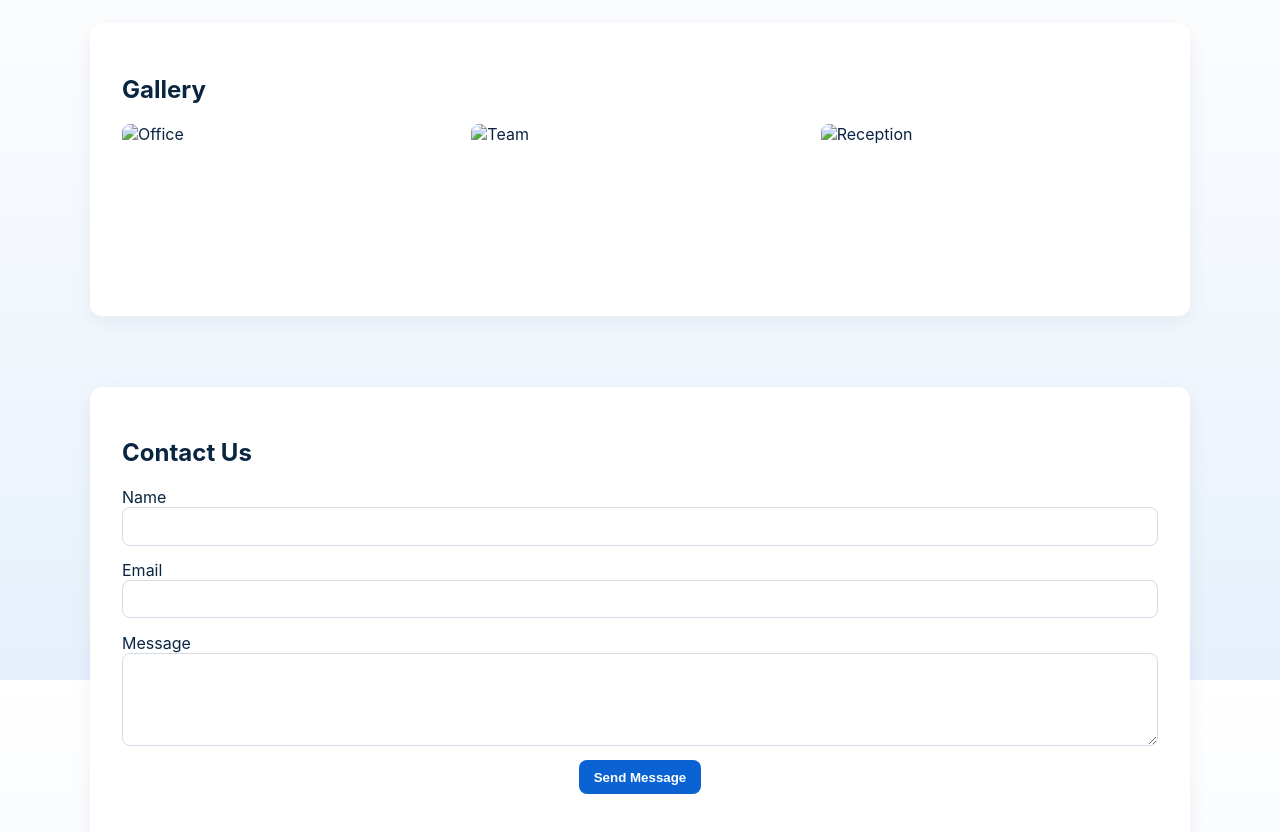
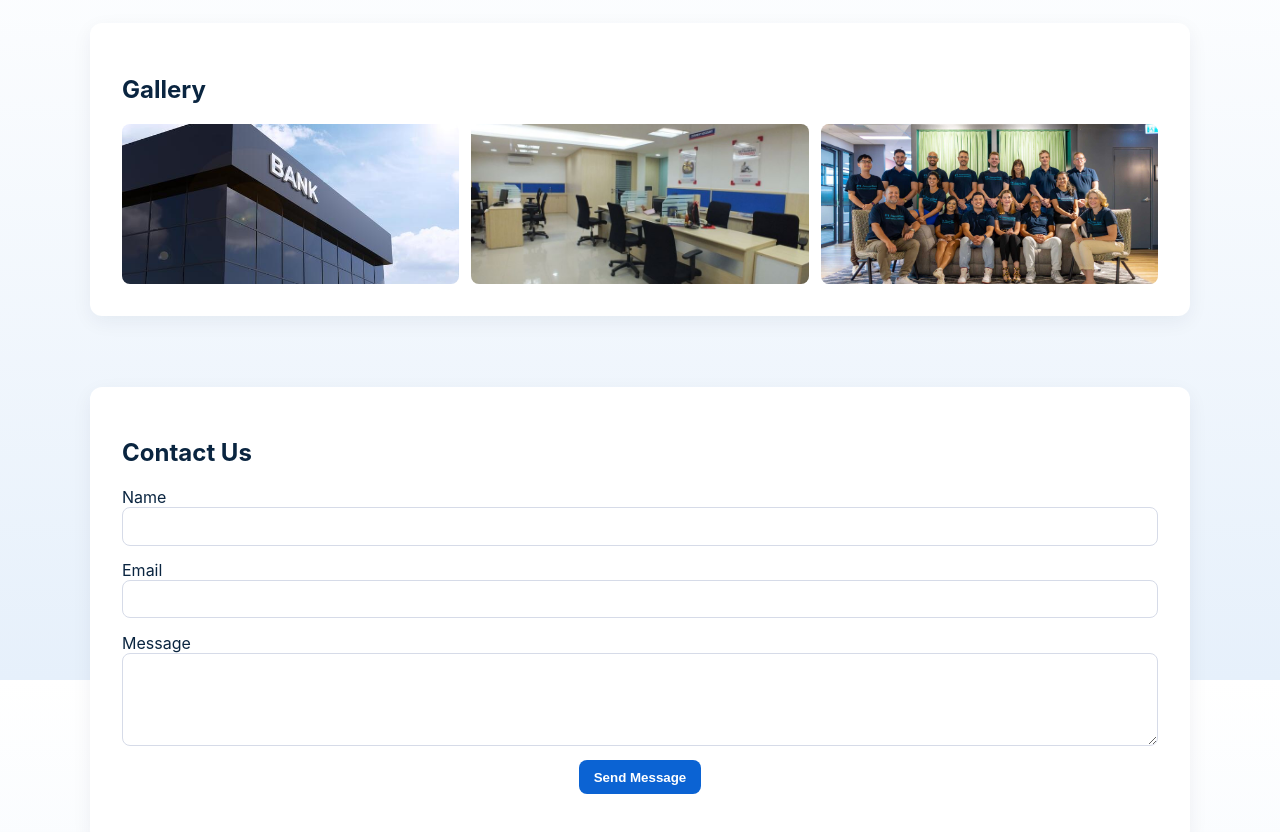
Before and after one commit to kieranbarrameda-coder/CrediSure-Lending-v2, a plain HTML site: page index.html in a window 1280 px wide. Shown: the part 920-1752 px from the top of the page. Drawn offline with Linux system fonts and the light colour scheme.

Commit message:
Update index.html

```diff
--- a/index.html
+++ b/index.html
@@ -68,9 +68,9 @@
       <div class="container content-card">
         <h2>Gallery</h2>
         <div class="gallery-grid" id="galleryGrid">
-          <img src="images/office1.jpg" alt="Office" loading="lazy" />
-          <img src="images/office2.jpg" alt="Team" loading="lazy" />
-          <img src="images/office3.jpg" alt="Reception" loading="lazy" />
+          <img src="images/bank.jpg" alt="Bank" loading="lazy" />
+          <img src="images/office.jpg" alt="Office" loading="lazy" />
+          <img src="images/team.jpg" alt="Team" loading="lazy" />
         </div>
       </div>
     </section>
```
